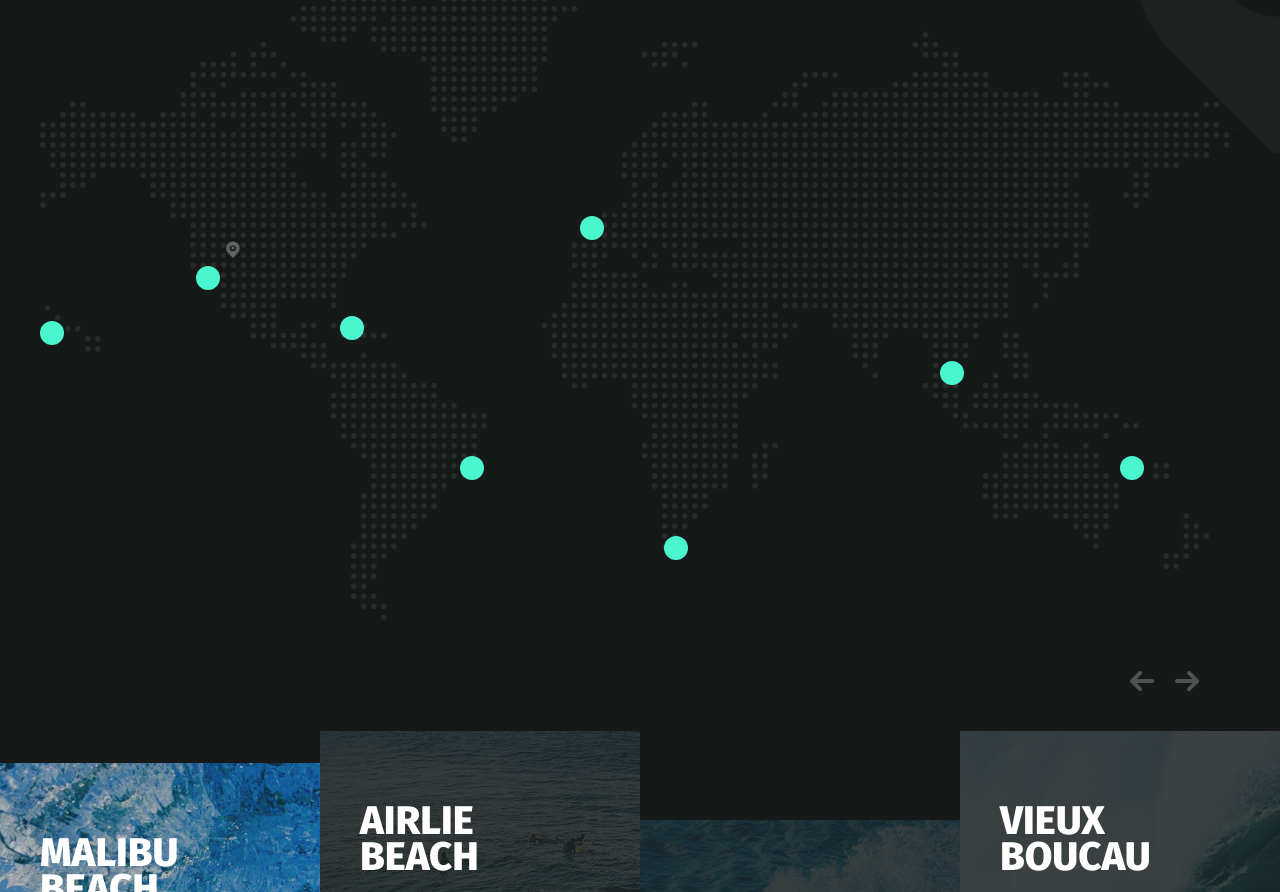
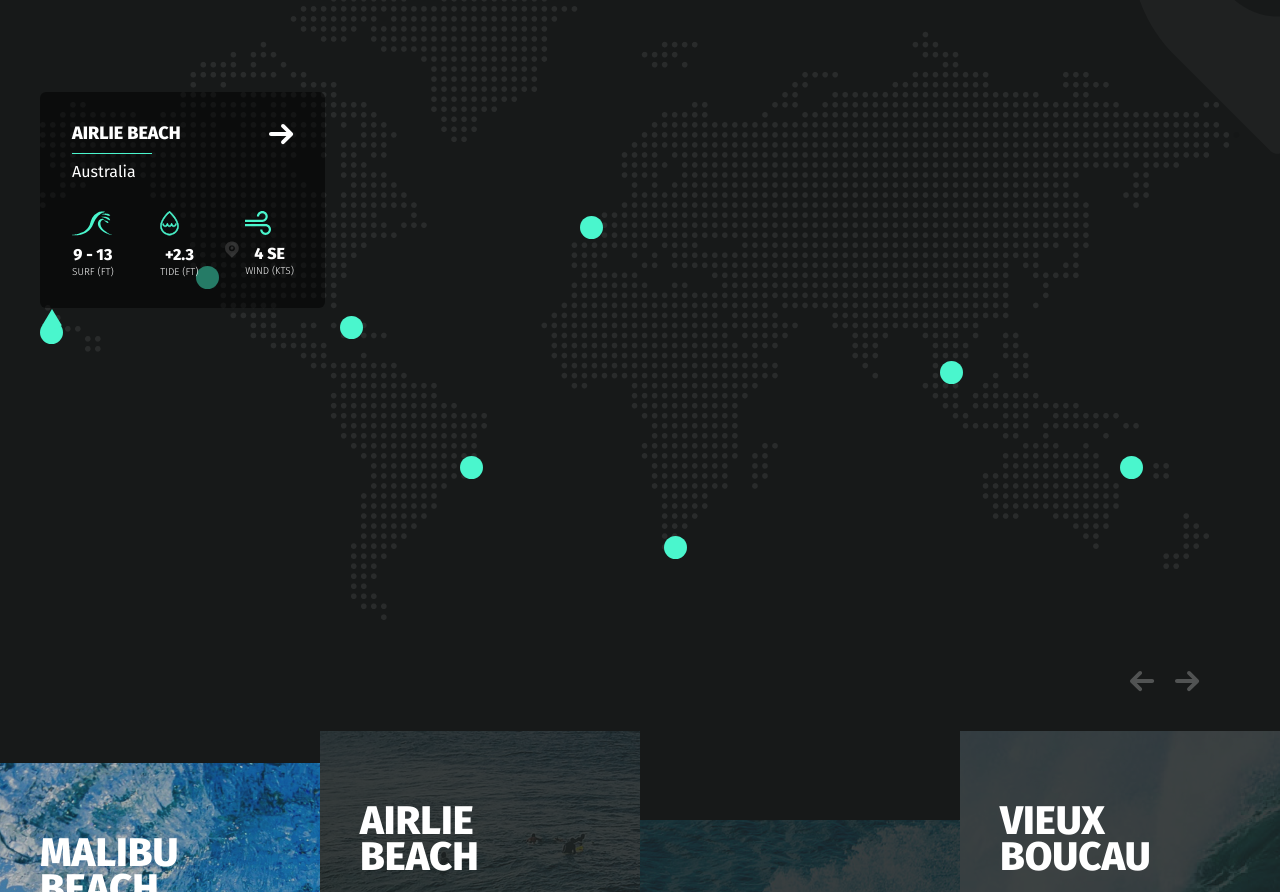
Before and after one commit to Sel7Nik/GO-SURF, a website: page app/index.html in a window 1280 px wide. Shown: the part 1196-2088 px from the top of the page. Drawn offline with nearby package versions, Linux system fonts and the light colour scheme.

Commit message:
Surf is full ready

```diff
--- a/app/index.html
+++ b/app/index.html
@@ -220,18 +220,18 @@
             <div class="slider-dots__content-row">
               <div class="slider-dots__content-item">
                 <img src="img/surf-icon.svg" alt="surf icon">
-                <div class="slider-dots__content-number">9 - 13</div>
-                <div class="slider-dots__content-name">Surf (FT)</div>
+                <div class="slider-dots__content-item-number">9 - 13</div>
+                <div class="slider-dots__content-item-name">Surf (FT)</div>
               </div>
               <div class="slider-dots__content-item">
                 <img src="img/water-icon.svg" alt="water icon">
-                <div class="slider-dots__content-number">+2.3</div>
-                <div class="slider-dots__content-name">Tide (FT)</div>
+                <div class="slider-dots__content-item-number">+2.3</div>
+                <div class="slider-dots__content-item-name">Tide (FT)</div>
               </div>
               <div class="slider-dots__content-item">
                 <img src="img/wind-icon.svg" alt="wind icon">
-                <div class="slider-dots__content-number">4 SE</div>
-                <div class="slider-dots__content-name">Wind (KTS)</div>
+                <div class="slider-dots__content-item-number">4 SE</div>
+                <div class="slider-dots__content-item-name">Wind (KTS)</div>
               </div>
             </div>
           </div>
@@ -255,18 +255,18 @@
             <div class="slider-dots__content-row">
               <div class="slider-dots__content-item">
                 <img src="img/surf-icon.svg" alt="surf icon">
-                <div class="slider-dots__content-number">9 - 13</div>
-                <div class="slider-dots__content-name">Surf (FT)</div>
+                <div class="slider-dots__content-item-number">9 - 13</div>
+                <div class="slider-dots__content-item-name">Surf (FT)</div>
               </div>
               <div class="slider-dots__content-item">
                 <img src="img/water-icon.svg" alt="water icon">
-                <div class="slider-dots__content-number">+2.3</div>
-                <div class="slider-dots__content-name">Tide (FT)</div>
+                <div class="slider-dots__content-item-number">+2.3</div>
+                <div class="slider-dots__content-item-name">Tide (FT)</div>
               </div>
               <div class="slider-dots__content-item">
                 <img src="img/wind-icon.svg" alt="wind icon">
-                <div class="slider-dots__content-number">4 SE</div>
-                <div class="slider-dots__content-name">Wind (KTS)</div>
+                <div class="slider-dots__content-item-number">4 SE</div>
+                <div class="slider-dots__content-item-name">Wind (KTS)</div>
               </div>
             </div>
           </div>
@@ -290,18 +290,18 @@
             <div class="slider-dots__content-row">
               <div class="slider-dots__content-item">
                 <img src="img/surf-icon.svg" alt="surf icon">
-                <div class="slider-dots__content-number">9 - 13</div>
-                <div class="slider-dots__content-name">Surf (FT)</div>
+                <div class="slider-dots__content-item-number">9 - 13</div>
+                <div class="slider-dots__content-item-name">Surf (FT)</div>
               </div>
               <div class="slider-dots__content-item">
                 <img src="img/water-icon.svg" alt="water icon">
-                <div class="slider-dots__content-number">+2.3</div>
-                <div class="slider-dots__content-name">Tide (FT)</div>
+                <div class="slider-dots__content-item-number">+2.3</div>
+                <div class="slider-dots__content-item-name">Tide (FT)</div>
               </div>
               <div class="slider-dots__content-item">
                 <img src="img/wind-icon.svg" alt="wind icon">
-                <div class="slider-dots__content-number">4 SE</div>
-                <div class="slider-dots__content-name">Wind (KTS)</div>
+                <div class="slider-dots__content-item-number">4 SE</div>
+                <div class="slider-dots__content-item-name">Wind (KTS)</div>
               </div>
             </div>
           </div>
@@ -325,18 +325,18 @@
             <div class="slider-dots__content-row">
               <div class="slider-dots__content-item">
                 <img src="img/surf-icon.svg" alt="surf icon">
-                <div class="slider-dots__content-number">9 - 13</div>
-                <div class="slider-dots__content-name">Surf (FT)</div>
+                <div class="slider-dots__content-item-number">9 - 13</div>
+                <div class="slider-dots__content-item-name">Surf (FT)</div>
               </div>
               <div class="slider-dots__content-item">
                 <img src="img/water-icon.svg" alt="water icon">
-                <div class="slider-dots__content-number">+2.3</div>
-                <div class="slider-dots__content-name">Tide (FT)</div>
+                <div class="slider-dots__content-item-number">+2.3</div>
+                <div class="slider-dots__content-item-name">Tide (FT)</div>
               </div>
               <div class="slider-dots__content-item">
                 <img src="img/wind-icon.svg" alt="wind icon">
-                <div class="slider-dots__content-number">4 SE</div>
-                <div class="slider-dots__content-name">Wind (KTS)</div>
+                <div class="slider-dots__content-item-number">4 SE</div>
+                <div class="slider-dots__content-item-name">Wind (KTS)</div>
               </div>
             </div>
           </div>
@@ -360,18 +360,18 @@
             <div class="slider-dots__content-row">
               <div class="slider-dots__content-item">
                 <img src="img/surf-icon.svg" alt="surf icon">
-                <div class="slider-dots__content-number">9 - 13</div>
-                <div class="slider-dots__content-name">Surf (FT)</div>
+                <div class="slider-dots__content-item-number">9 - 13</div>
+                <div class="slider-dots__content-item-name">Surf (FT)</div>
               </div>
               <div class="slider-dots__content-item">
                 <img src="img/water-icon.svg" alt="water icon">
-                <div class="slider-dots__content-number">+2.3</div>
-                <div class="slider-dots__content-name">Tide (FT)</div>
+                <div class="slider-dots__content-item-number">+2.3</div>
+                <div class="slider-dots__content-item-name">Tide (FT)</div>
               </div>
               <div class="slider-dots__content-item">
                 <img src="img/wind-icon.svg" alt="wind icon">
-                <div class="slider-dots__content-number">4 SE</div>
-                <div class="slider-dots__content-name">Wind (KTS)</div>
+                <div class="slider-dots__content-item-number">4 SE</div>
+                <div class="slider-dots__content-item-name">Wind (KTS)</div>
               </div>
             </div>
           </div>
@@ -395,18 +395,18 @@
             <div class="slider-dots__content-row">
               <div class="slider-dots__content-item">
                 <img src="img/surf-icon.svg" alt="surf icon">
-                <div class="slider-dots__content-number">9 - 13</div>
-                <div class="slider-dots__content-name">Surf (FT)</div>
+                <div class="slider-dots__content-item-number">9 - 13</div>
+                <div class="slider-dots__content-item-name">Surf (FT)</div>
               </div>
               <div class="slider-dots__content-item">
                 <img src="img/water-icon.svg" alt="water icon">
-                <div class="slider-dots__content-number">+2.3</div>
-                <div class="slider-dots__content-name">Tide (FT)</div>
+                <div class="slider-dots__content-item-number">+2.3</div>
+                <div class="slider-dots__content-item-name">Tide (FT)</div>
               </div>
               <div class="slider-dots__content-item">
                 <img src="img/wind-icon.svg" alt="wind icon">
-                <div class="slider-dots__content-number">4 SE</div>
-                <div class="slider-dots__content-name">Wind (KTS)</div>
+                <div class="slider-dots__content-item-number">4 SE</div>
+                <div class="slider-dots__content-item-name">Wind (KTS)</div>
               </div>
             </div>
           </div>
@@ -430,18 +430,18 @@
             <div class="slider-dots__content-row">
               <div class="slider-dots__content-item">
                 <img src="img/surf-icon.svg" alt="surf icon">
-                <div class="slider-dots__content-number">9 - 13</div>
-                <div class="slider-dots__content-name">Surf (FT)</div>
+                <div class="slider-dots__content-item-number">9 - 13</div>
+                <div class="slider-dots__content-item-name">Surf (FT)</div>
               </div>
               <div class="slider-dots__content-item">
                 <img src="img/water-icon.svg" alt="water icon">
-                <div class="slider-dots__content-number">+2.3</div>
-                <div class="slider-dots__content-name">Tide (FT)</div>
+                <div class="slider-dots__content-item-number">+2.3</div>
+                <div class="slider-dots__content-item-name">Tide (FT)</div>
               </div>
               <div class="slider-dots__content-item">
                 <img src="img/wind-icon.svg" alt="wind icon">
-                <div class="slider-dots__content-number">4 SE</div>
-                <div class="slider-dots__content-name">Wind (KTS)</div>
+                <div class="slider-dots__content-item-number">4 SE</div>
+                <div class="slider-dots__content-item-name">Wind (KTS)</div>
               </div>
             </div>
           </div>
@@ -465,18 +465,18 @@
             <div class="slider-dots__content-row">
               <div class="slider-dots__content-item">
                 <img src="img/surf-icon.svg" alt="surf icon">
-                <div class="slider-dots__content-number">9 - 13</div>
-                <div class="slider-dots__content-name">Surf (FT)</div>
+                <div class="slider-dots__content-item-number">9 - 13</div>
+                <div class="slider-dots__content-item-name">Surf (FT)</div>
               </div>
               <div class="slider-dots__content-item">
                 <img src="img/water-icon.svg" alt="water icon">
-                <div class="slider-dots__content-number">+2.3</div>
-                <div class="slider-dots__content-name">Tide (FT)</div>
+                <div class="slider-dots__content-item-number">+2.3</div>
+                <div class="slider-dots__content-item-name">Tide (FT)</div>
               </div>
               <div class="slider-dots__content-item">
                 <img src="img/wind-icon.svg" alt="wind icon">
-                <div class="slider-dots__content-number">4 SE</div>
-                <div class="slider-dots__content-name">Wind (KTS)</div>
+                <div class="slider-dots__content-item-number">4 SE</div>
+                <div class="slider-dots__content-item-name">Wind (KTS)</div>
               </div>
             </div>
           </div>
--- a/app/scss/style.scss
+++ b/app/scss/style.scss
@@ -275,32 +275,44 @@
   background-position: center;
   margin: 0 auto;
 
-  .slick-list{
-    // position: absolute;
-    height: 635px;
-    // top: 0;
-    // bottom: 0;
+  .slick{
+
+    &-list{
+      height: 635px;
+    }
+    &-current{
+      .slider-dots__content{
+        display: block;
+      }
+    }
   }
+
+
+
   .slider{
-
 
     &-dots {
       position: relative;
 
       &__circle {
-        width: 24px;
-        height: 24px;
+        width: 23px;
+        height: 23px;
         background-color:$green;
         border-radius: 50%;
         position: relative;
         cursor: pointer;
-
       }
 
       &--1{
         position: absolute;
         top: 335px;
         left: 0;
+        .slider-dots__content{
+          transform: translateX(0);
+          &::before{
+            left: 0;
+          }
+        }
       }
       &--2{
         position: absolute;
@@ -319,7 +331,6 @@
         }
 
       }
-
       &--3{
         position: absolute;
         top: 330px;
@@ -349,26 +360,97 @@
         position: absolute;
         top: 470px;
         left: 90%;
+        .slider-dots__content {
+          transform: translateX(-262px);
+          &::before {
+            left: auto;
+            right: -5%;
+          }
+        }
+
       }
 
 
       &__content {
+        width: 285px;
+        padding: 28px 31px 0px 32px;
         display: none;
-        &-row {}
+        background-color: rgba( #000, .5);
+        border-radius: 6px;
+        position: absolute;
+        bottom: 36px;
+        transform: translateX(-50% );
+        z-index: 5;
+        &::before{
+          content: '';
+          position: absolute;
+          width: 0;
+          height: 0;
+          border-bottom: 20px solid $green;
+          border-left: 12px solid transparent;
+          border-right: 12px solid transparent;
+          bottom: -21px;
+          left: 50%;
+          border-bottom-left-radius: 10px;
+          border-bottom-right-radius: 10px;
+
+        }
+
+        &-row {
+          display: flex;
+          justify-content: space-between;
+          padding-bottom: 30px;
+        }
 
         &-head {
-          &-title {}
+          &-title {
+            font-weight: 800;
+            font-size: 18px;
+            line-height: 26px;
+            padding-bottom: 8px;
+            margin-bottom: 8px;
+            position: relative;
+            &::before{
+              content:'';
+              position: absolute;
+              background-color: $green;
+              width: 80px;
+              height: 1px;
+              bottom: 0;
+              left: 0;
+            }
 
-          &-subtitle {}
+          }
+
+          &-subtitle {
+            text-transform: capitalize;
+            font-size: 16px;
+            line-height: 19px;
+          }
         }
 
-        &-link {}
+        &-link {
+          padding-top: 4px;
+        }
 
-        &-item {}
+        &-item {
+          text-align: center;
+          img{
+            margin-bottom: 7px;
+          }
 
-        &-number {}
+          &-number {
+            font-weight: 800;
+            font-size: 16px;
+            line-height: 23px;
+          }
 
-        &-name {}
+          &-name {
+             font-weight: 300;
+             font-size: 10px;
+             line-height: 12px;
+          }
+        }
       }
     }
   }
```
Also changed, not shown: app/css/style.min.css.
